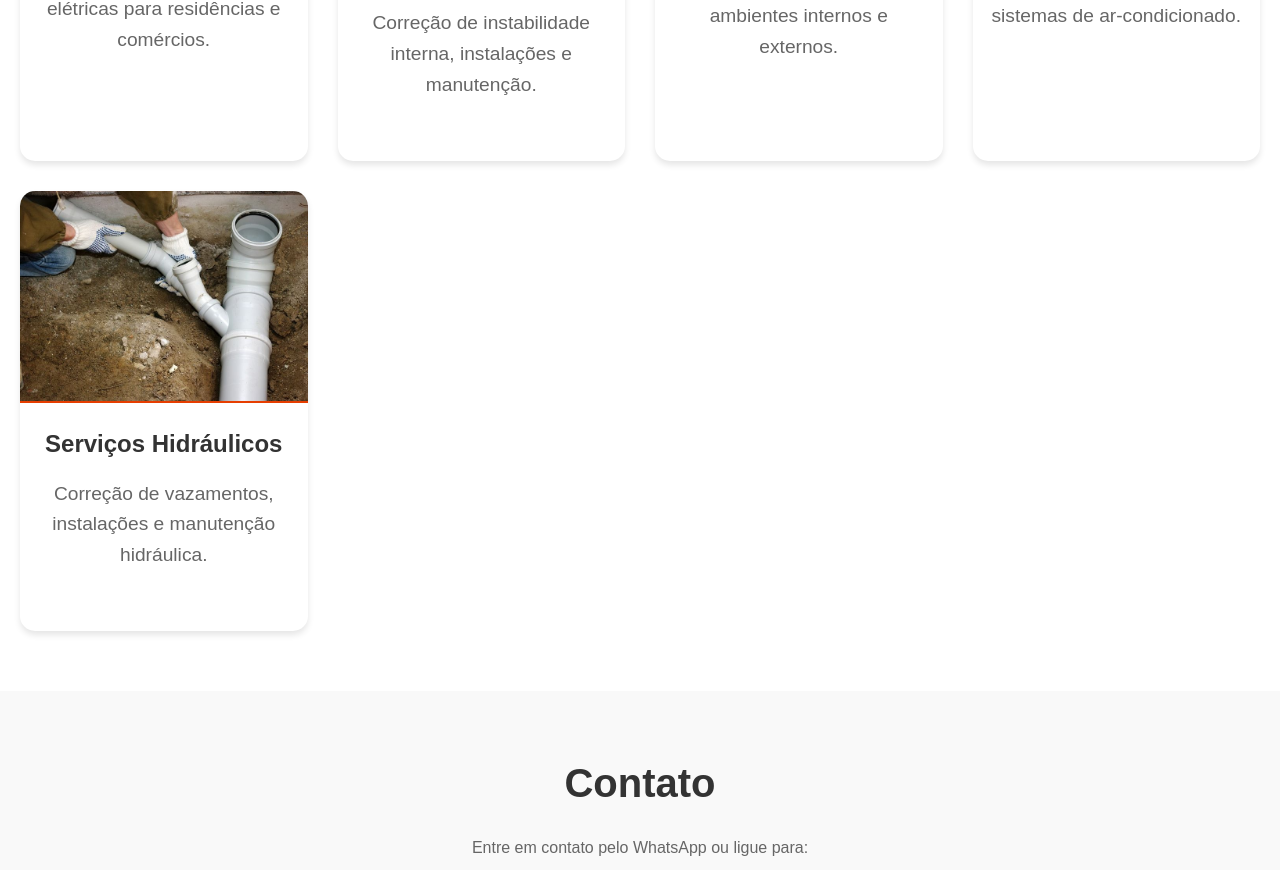
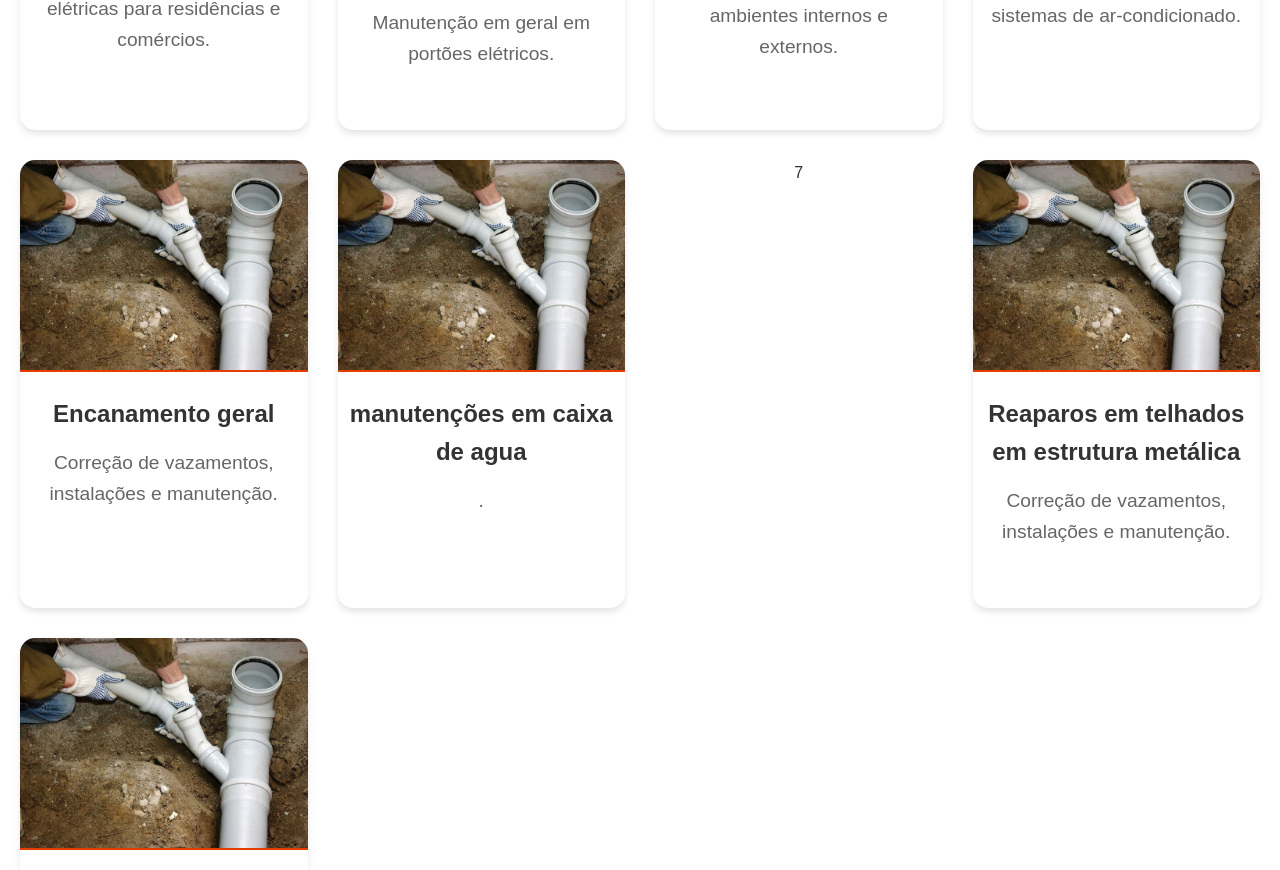
Before and after one commit to xaumvitu/Servi-os-de-Manunten-o, a plain HTML site: page index.html in a window 1280 px wide. Shown: the part 1327-2197 px from the top of the page. Drawn offline with Linux system fonts and the light colour scheme.

Commit message:
Update index.html

```diff
--- a/index.html
+++ b/index.html
@@ -67,7 +67,7 @@
             <div class="service-item">
                 <img src="idra.jpeg" alt="Serviço de hidráulica">
                 <h3>Reparos em Portões Elétricos</h3>
-                <p>Correção de instabilidade interna, instalações e manutenção.</p>
+                <p>Manutenção em geral em portões elétricos.</p>
             </div>
             <div class="service-item">
                 <img src="pintura.jpeg" alt="Serviço de pintura">
@@ -81,9 +81,26 @@
             </div>
             <div class="service-item">
                 <img src="enca.jpeg" alt="Serviço de hidráulica">
-                <h3>Serviços Hidráulicos</h3>
-                <p>Correção de vazamentos, instalações e manutenção hidráulica.</p>
+                <h3>Encanamento geral</h3>
+                <p>Correção de vazamentos, instalações e manutenção.</p>
             </div>
+            <div class="service-item">
+                <img src="enca.jpeg" alt="Serviço de hidráulica">
+                <h3>manutenções em caixa de agua</h3>
+                <p>.</p>
+            </div>7
+            <div class="service-item">
+                <img src="enca.jpeg" alt="Serviço de hidráulica">
+                <h3>Reaparos em telhados em estrutura metálica</h3>
+                <p>Correção de vazamentos, instalações e manutenção.</p>
+            </div>
+            <div class="service-item">
+                <img src="enca.jpeg" alt="Serviço de hidráulica">
+                <h3>Reparos em Aquecedores elétricos</h3>
+                <p>Correção de vazamentos, instalações e manutenção.</p>
+            </div>
+
+
         </div>
     </section>
 
```
